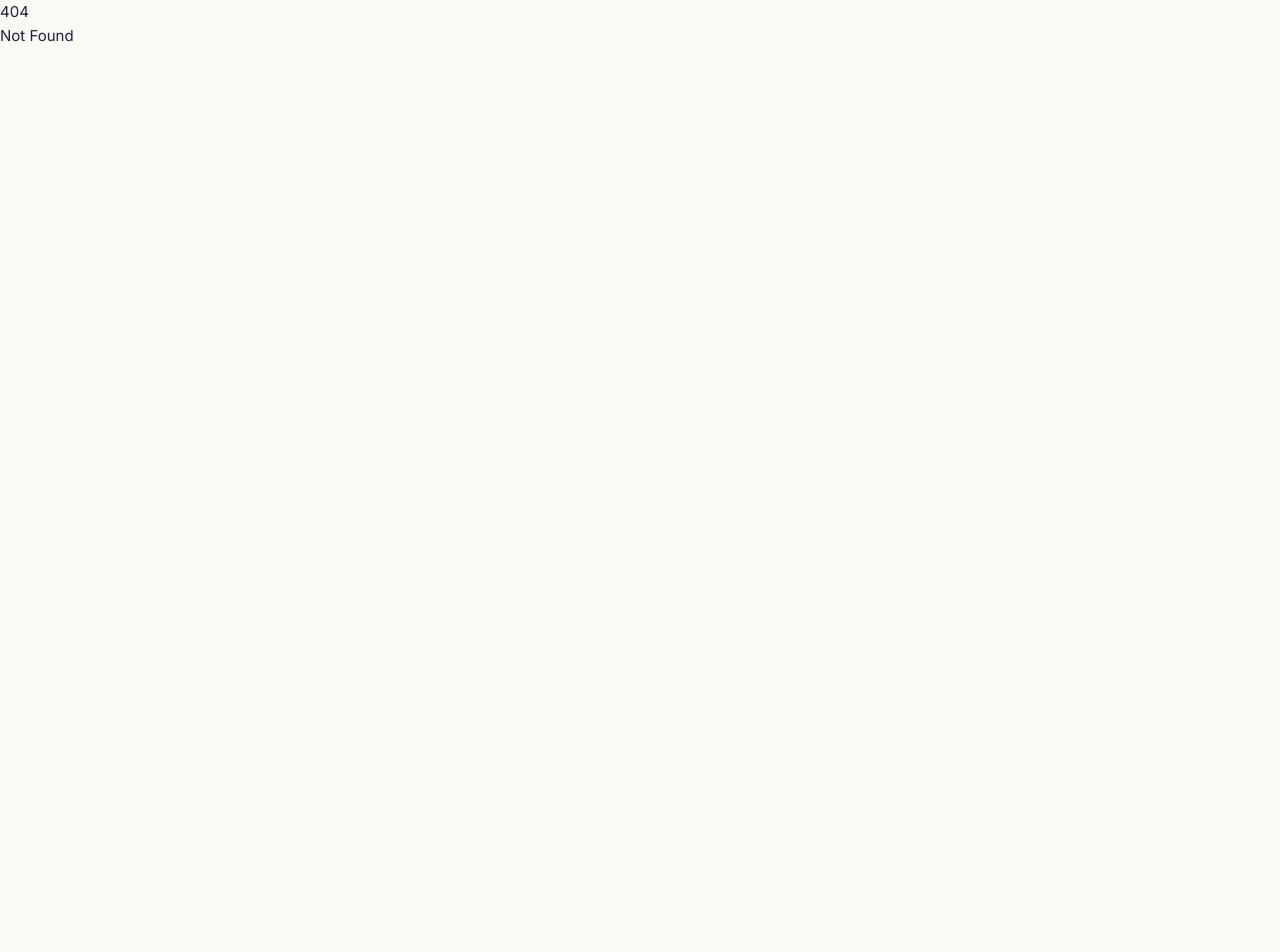
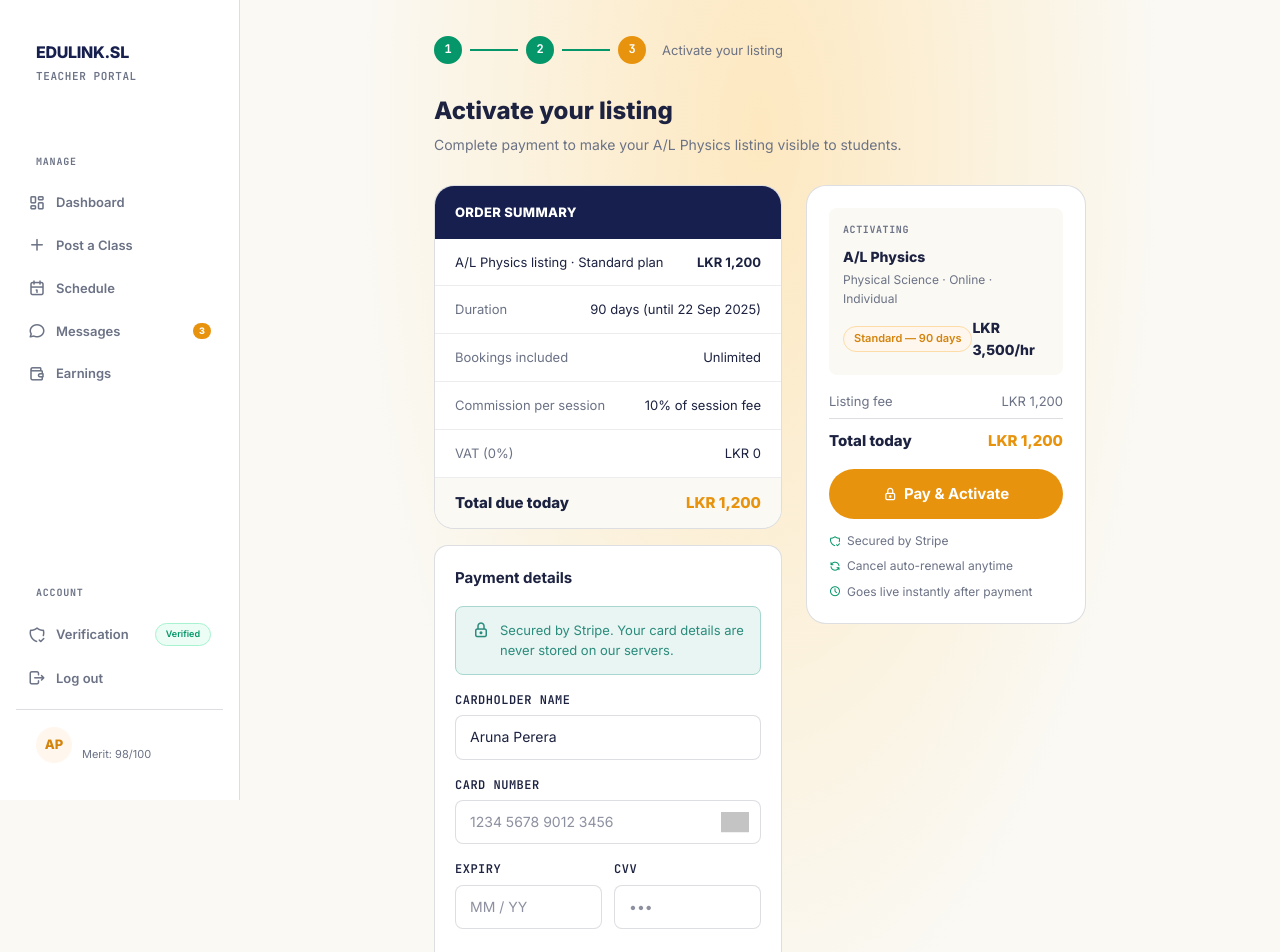
Before and after one commit to CDDassanayake/EduLink.SL, a SvelteKit app in the folder frontend/: page /teacher/post-payment in a window 1280 px wide. Before the commit this address had no page. Shown: the top 952 px of the page. Before the commit the page ends 800 px from the top, so only its background shows below. Built offline with nearby package versions, Linux system fonts and the light colour scheme; grey boxes are pictures that could not be loaded.

Commit message:
Add teacher post-payment page

```diff
--- /dev/null
+++ b/frontend/src/routes/teacher/post-payment/+page.svelte
@@ -0,0 +1,196 @@
+<script lang="ts">
+	let showSuccess = $state(false);
+	let cardNumber = $state('');
+	let expiry = $state('');
+	let cvv = $state('');
+	let autoRenew = $state(true);
+
+	function formatCardNumber(e: Event) {
+		const input = e.target as HTMLInputElement;
+		const value = input.value.replace(/\D/g, '').substring(0, 16);
+		cardNumber = value.replace(/(.{4})/g, '$1 ').trim();
+	}
+
+	function handleImageError(e: Event) {
+		const img = e.target as HTMLImageElement;
+		img.style.display = 'none';
+	}
+
+	function activateListing() {
+		showSuccess = true;
+	}
+</script>
+
+<svelte:head>
+	<title>Activate Listing — EduLink SL</title>
+</svelte:head>
+
+<div class="pay-page-wrapper">
+<div class="pay-wrap">
+	<div class="steps-bar" style="margin-bottom:28px">
+		<div class="step-dot done">1</div><div class="step-line done"></div>
+		<div class="step-dot done">2</div><div class="step-line done"></div>
+		<div class="step-dot active">3</div>
+		<span style="font-size:13px;color:var(--muted-fg);margin-left:8px">Activate your listing</span>
+	</div>
+	<div style="font-size:24px;font-weight:800;margin-bottom:4px">Activate your listing</div>
+	<div style="font-size:14px;color:var(--muted-fg);margin-bottom:28px">Complete payment to make your A/L Physics listing visible to students.</div>
+
+	<div class="pay-layout">
+		<div class="pay-main">
+			<!-- Order summary -->
+			<div class="order-card">
+				<div class="order-header">
+					<div style="font-size:13px;font-weight:800;letter-spacing:.3px">ORDER SUMMARY</div>
+				</div>
+				<div class="order-item"><span>A/L Physics listing · Standard plan</span><span style="font-weight:700">LKR 1,200</span></div>
+				<div class="order-item"><span style="color:var(--muted-fg)">Duration</span><span>90 days (until 22 Sep 2025)</span></div>
+				<div class="order-item"><span style="color:var(--muted-fg)">Bookings included</span><span>Unlimited</span></div>
+				<div class="order-item"><span style="color:var(--muted-fg)">Commission per session</span><span>10% of session fee</span></div>
+				<div class="order-item"><span style="color:var(--muted-fg)">VAT (0%)</span><span>LKR 0</span></div>
+				<div class="order-item total"><span>Total due today</span><span style="color:var(--saffron)">LKR 1,200</span></div>
+			</div>
+
+			<!-- Payment form -->
+			<div class="section-card">
+				<div style="font-size:15px;font-weight:700;margin-bottom:16px">Payment details</div>
+				<div class="alert alert-info" style="margin-bottom:16px"><i class="ti ti-lock"></i> Secured by Stripe. Your card details are never stored on our servers.</div>
+				<div class="form-group">
+					<label class="form-label">Cardholder name</label>
+					<input class="form-input" value="Aruna Perera">
+				</div>
+				<div class="form-group">
+					<label class="form-label">Card number</label>
+					<div style="position:relative">
+						<input class="form-input" placeholder="1234 5678 9012 3456" bind:value={cardNumber} style="padding-right:80px" oninput={formatCardNumber}>
+						<div style="position:absolute;right:12px;top:50%;transform:translateY(-50%);display:flex;gap:4px">
+							<img src="https://cdn.jsdelivr.net/gh/devicons/devicon/icons/visa/visa-original.svg" style="width:28px;opacity:.6" onerror={handleImageError}>
+						</div>
+					</div>
+				</div>
+				<div class="card-row">
+					<div class="form-group"><label class="form-label">Expiry</label><input class="form-input" placeholder="MM / YY" bind:value={expiry} maxlength="7"></div>
+					<div class="form-group"><label class="form-label">CVV</label><input class="form-input" type="password" placeholder="•••" bind:value={cvv} maxlength="3"></div>
+				</div>
+				<div style="margin-top:4px">
+					<label style="display:flex;align-items:center;gap:8px;font-size:13px;color:var(--muted-fg);cursor:pointer">
+						<input type="checkbox" bind:checked={autoRenew} style="accent-color:var(--saffron)"> Auto-renew this listing when it expires
+					</label>
+				</div>
+			</div>
+
+			<!-- What happens next -->
+			<div class="section-card" style="padding:16px 20px">
+				<div style="font-size:13px;font-weight:700;margin-bottom:10px">What happens after payment?</div>
+				<div style="display:flex;flex-direction:column;gap:8px">
+					<div style="display:flex;gap:10px;font-size:13px;color:var(--muted-fg)"><i class="ti ti-check" style="color:var(--green);font-size:16px;flex-shrink:0"></i>Your listing goes live immediately and appears in student search results</div>
+					<div style="display:flex;gap:10px;font-size:13px;color:var(--muted-fg)"><i class="ti ti-check" style="color:var(--green);font-size:16px;flex-shrink:0"></i>Students in your district and subject will see your profile first</div>
+					<div style="display:flex;gap:10px;font-size:13px;color:var(--muted-fg)"><i class="ti ti-check" style="color:var(--green);font-size:16px;flex-shrink:0"></i>When a student books, you'll be notified by email and in-app</div>
+					<div style="display:flex;gap:10px;font-size:13px;color:var(--muted-fg)"><i class="ti ti-check" style="color:var(--green);font-size:16px;flex-shrink:0"></i>Earnings are paid out weekly via bank transfer after platform commission</div>
+				</div>
+			</div>
+		</div>
+
+		<!-- Sticky panel -->
+		<div class="pay-panel">
+			<div class="listing-preview">
+				<div style="font-size:10px;font-family:var(--ff-mono);font-weight:700;text-transform:uppercase;letter-spacing:.6px;color:var(--muted-fg);margin-bottom:8px">Activating</div>
+				<div style="font-size:14px;font-weight:800;margin-bottom:2px">A/L Physics</div>
+				<div style="font-size:12px;color:var(--muted-fg);margin-bottom:8px">Physical Science · Online · Individual</div>
+				<div style="display:flex;align-items:center;justify-content:space-between">
+					<span class="badge badge-saffron">Standard — 90 days</span>
+					<span style="font-size:14px;font-weight:800">LKR 3,500/hr</span>
+				</div>
+			</div>
+			<div style="display:flex;justify-content:space-between;font-size:13px;margin-bottom:6px;color:var(--muted-fg)"><span>Listing fee</span><span>LKR 1,200</span></div>
+			<div style="display:flex;justify-content:space-between;font-size:15px;font-weight:800;border-top:1px solid var(--border-dk);padding-top:10px;margin-top:4px;margin-bottom:16px"><span>Total today</span><span style="color:var(--saffron)">LKR 1,200</span></div>
+			<button class="btn btn-saffron btn-full btn-lg" onclick={activateListing}><i class="ti ti-lock"></i> Pay & Activate</button>
+			<div style="display:flex;flex-direction:column;gap:6px;margin-top:12px">
+				<div class="trust-item" style="display:flex;align-items:center;gap:6px;font-size:12px;color:var(--muted-fg)"><i class="ti ti-shield-check" style="color:var(--green)"></i> Secured by Stripe</div>
+				<div class="trust-item" style="display:flex;align-items:center;gap:6px;font-size:12px;color:var(--muted-fg)"><i class="ti ti-refresh" style="color:var(--green)"></i> Cancel auto-renewal anytime</div>
+				<div class="trust-item" style="display:flex;align-items:center;gap:6px;font-size:12px;color:var(--muted-fg)"><i class="ti ti-clock" style="color:var(--green)"></i> Goes live instantly after payment</div>
+			</div>
+		</div>
+	</div>
+</div>
+</div>
+
+{#if showSuccess}
+	<div class="confirm-overlay" style="display:flex;position:fixed;inset:0;background:rgba(0,0,0,.4);backdrop-filter:blur(4px);z-index:200;align-items:center;justify-content:center">
+		<div style="background:#fff;border-radius:var(--r-xl);padding:40px;max-width:400px;width:90%;text-align:center;box-shadow:var(--sh-lg)">
+			<div style="width:72px;height:72px;background:var(--green-lt);border-radius:50%;display:flex;align-items:center;justify-content:center;margin:0 auto 16px;font-size:32px;color:var(--green)"><i class="ti ti-check"></i></div>
+			<h2 style="font-size:22px;font-weight:800;margin-bottom:6px">Listing activated!</h2>
+			<p style="font-size:14px;color:var(--muted-fg);margin-bottom:20px">Your <strong>A/L Physics</strong> listing is now live and visible to students. You'll receive your first booking notification by email.</p>
+			<a href="/teacher/dashboard" class="btn btn-primary btn-full btn-lg">Go to dashboard →</a>
+		</div>
+	</div>
+{/if}
+
+<style>
+	.pay-page-wrapper {
+		background: radial-gradient(ellipse at 50% 10%, var(--saffron-md) 0%, #FAF9F4 55%);
+		min-height: 100vh;
+	}
+	.pay-wrap {
+		max-width: 700px;
+		margin: 0 auto;
+		padding: 36px 24px 60px;
+	}
+	.pay-layout {
+		display: grid;
+		grid-template-columns: 1fr 280px;
+		gap: 24px;
+		align-items: start;
+	}
+	.pay-main {
+		display: flex;
+		flex-direction: column;
+		gap: 16px;
+	}
+	.order-card {
+		background: #fff;
+		border-radius: var(--r-lg);
+		border: 1px solid var(--border-dk);
+		overflow: hidden;
+	}
+	.order-header {
+		background: var(--primary);
+		padding: 16px 20px;
+		color: #fff;
+	}
+	.order-item {
+		display: flex;
+		justify-content: space-between;
+		align-items: center;
+		padding: 13px 20px;
+		border-bottom: 1px solid var(--border);
+		font-size: 13px;
+	}
+	.order-item:last-child {
+		border-bottom: none;
+	}
+	.order-item.total {
+		font-weight: 800;
+		font-size: 15px;
+		background: var(--bg);
+	}
+	.pay-panel {
+		background: #fff;
+		border-radius: var(--r-lg);
+		border: 1px solid var(--border-dk);
+		padding: 22px;
+		position: sticky;
+		top: 80px;
+	}
+	.listing-preview {
+		background: var(--bg);
+		border-radius: var(--r-sm);
+		padding: 14px;
+		margin-bottom: 16px;
+	}
+	.card-row {
+		display: grid;
+		grid-template-columns: 1fr 1fr;
+		gap: 12px;
+	}
+</style>
```
